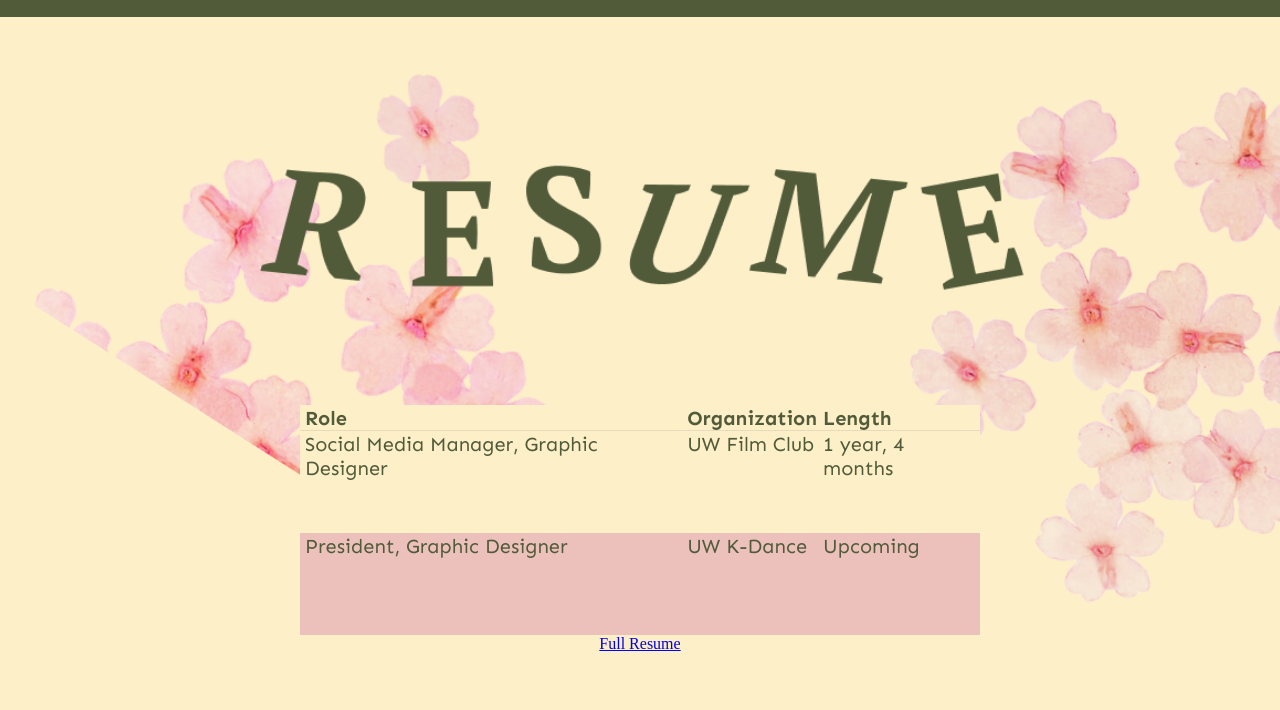
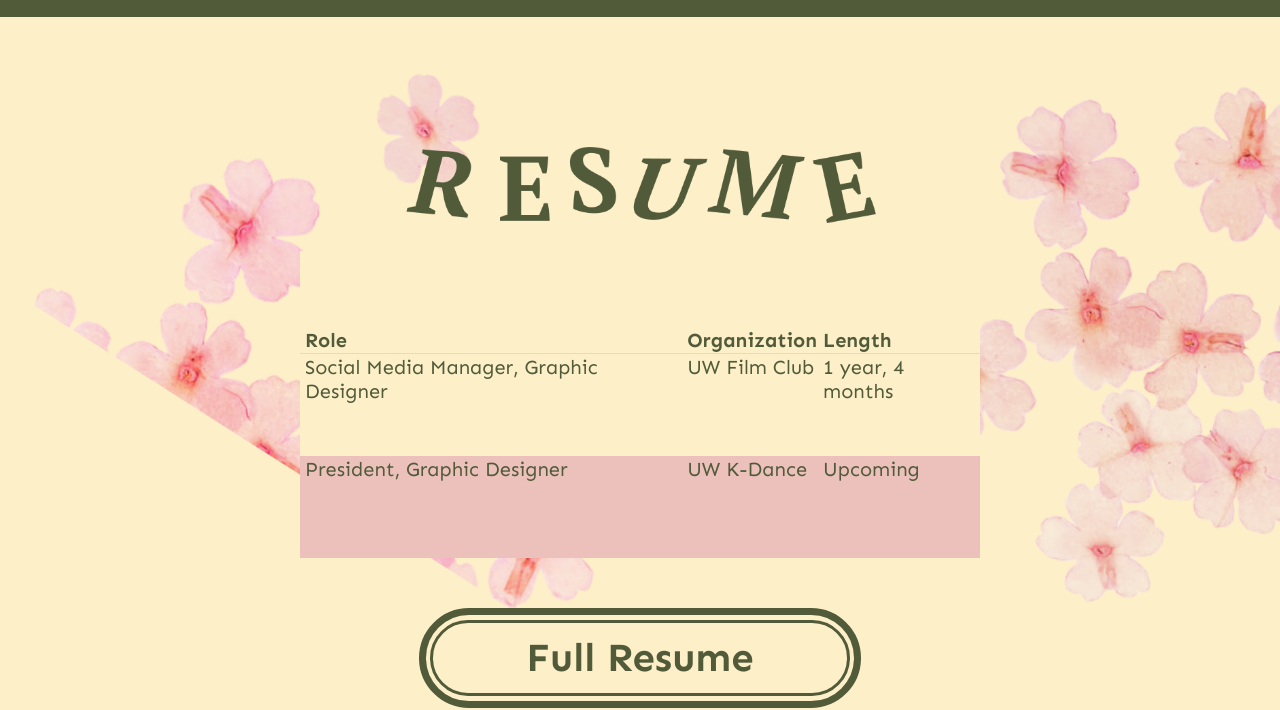
Before and after one commit to apieceofmide/resume-page, a plain HTML site: page index.html in a window 1280 px wide. Shown: the part 103-813 px from the top of the page. Drawn offline with Linux system fonts and the light colour scheme.

Commit message:
DONREEEEEEEE

```diff
--- a/index.html
+++ b/index.html
@@ -90,7 +90,7 @@
         display: flex;
         justify-content: center; /* Horizontally */
         align-items: center;
-        margin: 100px 250px 70px 250px;
+        margin: 100px 400px 0px 400px;
       }
       .page-header {
         width: 100%;
@@ -102,13 +102,6 @@
         justify-content: center; /* Horizontally center the content */
         align-items: center;
         margin: 0px 300px 70px 300px;
-      }
-      .homepageimg {
-        width: 100%;
-        height: auto;
-        max-height: 700px;
-        position: relative;
-        padding: 40px 30px;
       }
       .homepage-flowers1 {
         width: 30%;
@@ -122,16 +115,11 @@
         width: 59%;
         height: auto;
         position: absolute;
-        bottom: -300;
+        bottom: -450;
         left: -486;
         z-index: -1;
       }
-      .homepage {
-        display: flex;
-        margin: auto;
-        justify-content: center; /* Horizontally center the content */
-        align-items: center;
-      }
+
       table {
         background-color: #FDEFC8;
         color: #515b3a;
@@ -142,14 +130,50 @@
         border-collapse: collapse;
       }
       th {
-        padding-bottom: 0px;
         border-bottom: 1px solid #E7DBBA;
         padding-left: 5px;
+        height: 100px;
+        vertical-align: bottom;
       }
       td {
         height: 100px;
         vertical-align: top;
         padding-left: 5px;
+      }
+      .resume-button {
+        display: flex;
+        justify-content: center; /* Horizontally center the content */
+        align-items: center;
+
+        height: 88%;
+        width: 98%;
+
+        border-radius: 100px;
+        border: 3px solid #515B3A;
+
+        box-sizing: border-box;
+      }
+      .resume-button-2 {
+        display: flex;
+        justify-content: center; /* Horizontally center the content */
+        align-items: center;
+
+        height: 100px;
+        width: 65%;
+        margin-top: 50px;
+        margin-bottom: 30px;
+        border-radius: 100px;
+        border: 7px solid #515B3A;
+
+        box-sizing: border-box;
+      }
+
+      .resume-button-link {
+        font-family: "Sen", sans serif;
+        font-size: 40px;
+        text-decoration: none;
+        color: #515B3A;
+        font-weight: bold;
       }
     </style>
   </head>
@@ -195,8 +219,10 @@
   </tr>
 </table>
 
-       <div class="resume-button">
-         <a href="Resume - Ayomide Ibidapo.pdf">Full Resume</a>
+       <div class="resume-button-2">
+         <div class="resume-button">
+           <a class="resume-button-link" href="Resume - Ayomide Ibidapo.pdf">Full Resume</a>
+         </div>
        </div>
       </div>
 
```
